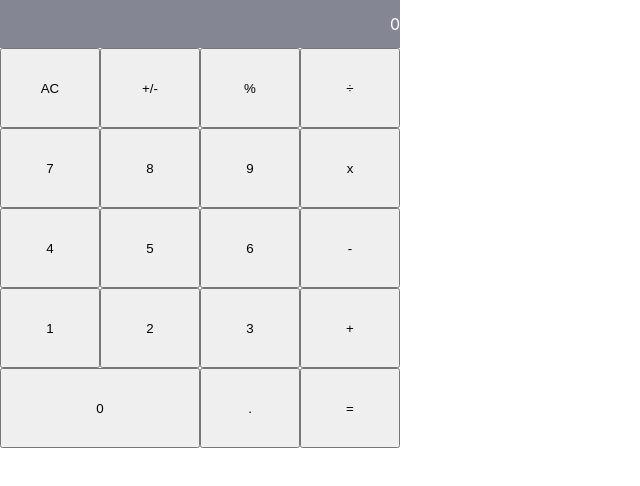
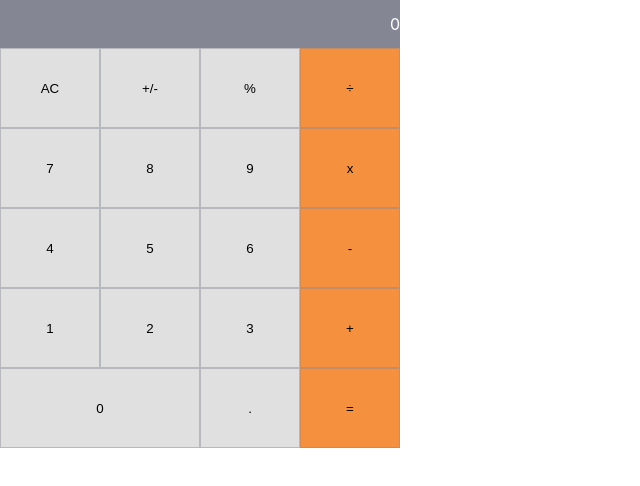
Before and after one commit to z4cope/math-magicians, a React (Create React App) app: page / in a window 1280 px wide. Shown: the top 486 px of the page, without its empty margins (0-640 px from the left). Built offline with nearby package versions, Linux system fonts and the light colour scheme.

Commit message:
Fix css errors

```diff
--- a/src/components/calculator/Calculator.css
+++ b/src/components/calculator/Calculator.css
@@ -30,7 +30,7 @@ ul {
   grid-template-columns: 1fr 1fr 1fr 1fr;
 }
 
-.keygrid li {
+.keygrid button {
   border: 1px solid #84869470;
   display: flex;
   justify-content: center;
@@ -40,11 +40,11 @@ ul {
   background-color: #e0e0e0;
 }
 
-.keygrid li:last-child {
+.keygrid button:last-child {
   background-color: #f5913e;
 }
 
-.keygrid li:hover {
+.keygrid button:hover {
   background-color: #c05600;
   color: #fff;
 }
```
